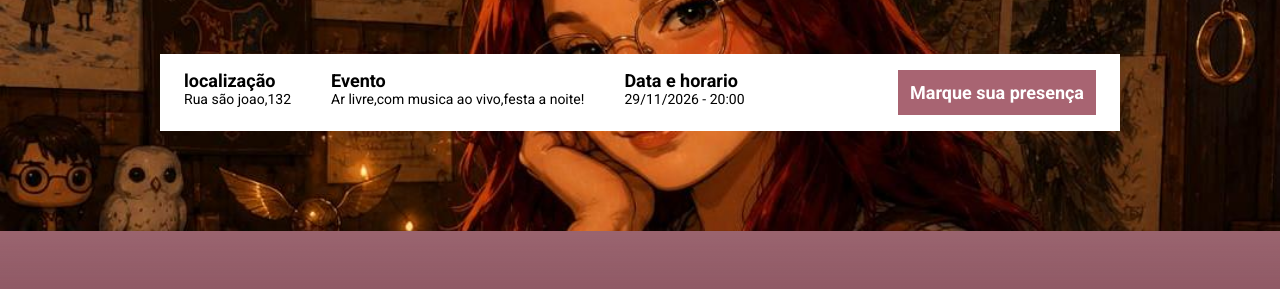
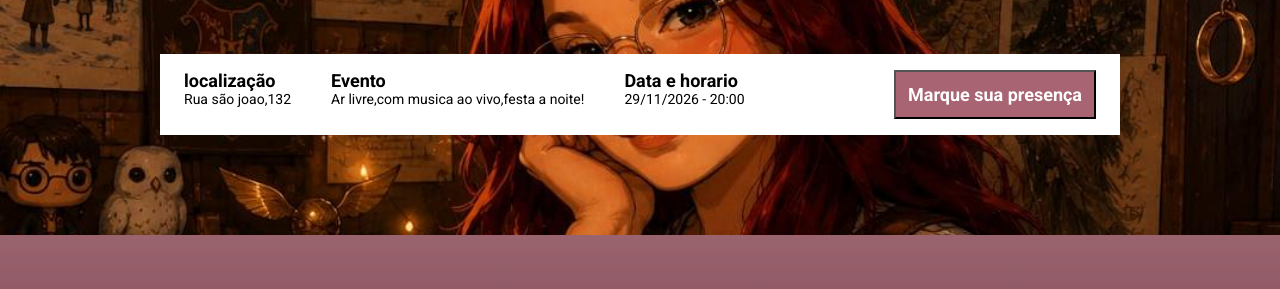
Before and after one commit to Kissraii/Projeto-Tasks, a website built with Parcel: page src/index.html in a window 1280 px wide. Shown: the part 274-563 px from the top of the page. Built offline with nearby package versions, Linux system fonts and the light colour scheme.

Commit message:
ajustar o package-lock.json

```diff
--- a/src/index.html
+++ b/src/index.html
@@ -6,7 +6,7 @@
     <link rel="preconnect" href="https://fonts.googleapis.com">
     <link rel="preconnect" href="https://fonts.gstatic.com" crossorigin>
     <link href="https://fonts.googleapis.com/css2?family=Roboto:ital,wght@0,100..900;1,100..900&display=swap" rel="stylesheet">
-    <title>DevTasks</title>
+    <title>title>DevTasks</title>
     <link rel="stylesheet" href="./styles/main.scss">
     <link rel="stylesheet" href="https://unpkg.com/aos@next/dist/aos.css" />
 </head>
@@ -32,9 +32,9 @@
                         29/11/2026 - 20:00
                     </li>
                 </ul>
-                <a href="#" id="confirmar-presenca" class="button button--primary">
+                <button id="confirmar-presenca" class="button button--primary">
                     Marque sua presença
-                </a>
+                </button>
             </div>
         </div>
     </header>
--- a/src/scripts/main.js
+++ b/src/scripts/main.js
@@ -1,6 +1,6 @@
+document.addEventListener("DOMContentLoaded", () => {
     AOS.init();
 
-// Botão de confirmação de presença
     const botaoPresenca = document.getElementById('confirmar-presenca');
 
     if (botaoPresenca) {
@@ -41,12 +41,16 @@ const contaAsHoras = setInterval(function () {
         const minutosAteOEvento = Math.floor((distanciaAteOEvento % horaEmMS) / minutoEmMS);
         const segundosAteOEvento = Math.floor((distanciaAteOEvento % minutoEmMS) / 1000);
 
-    document.getElementById('contador').innerHTML =
+        const contador = document.getElementById('contador');
+
+        if (contador) {
+            contador.innerHTML =
                 `${diasAteOEvento}d ${horasAteOEvento}h ${minutosAteOEvento}m ${segundosAteOEvento}s`;
+        }
 
         if (distanciaAteOEvento < 0) {
             clearInterval(contaAsHoras);
-        document.getElementById('contador').innerHTML = 'Evento expirado';
+            if (contador) contador.innerHTML = 'Evento expirado';
         }
-
     }, 1000);
+});
```
Lines whose indentation alone changed are shown as unchanged.
